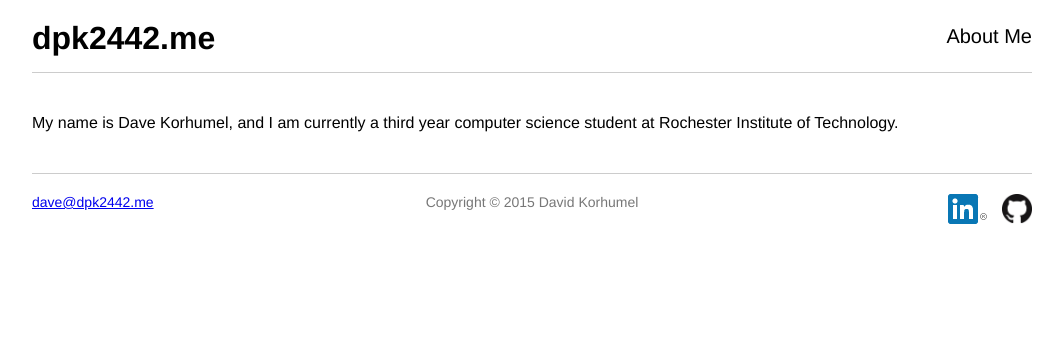
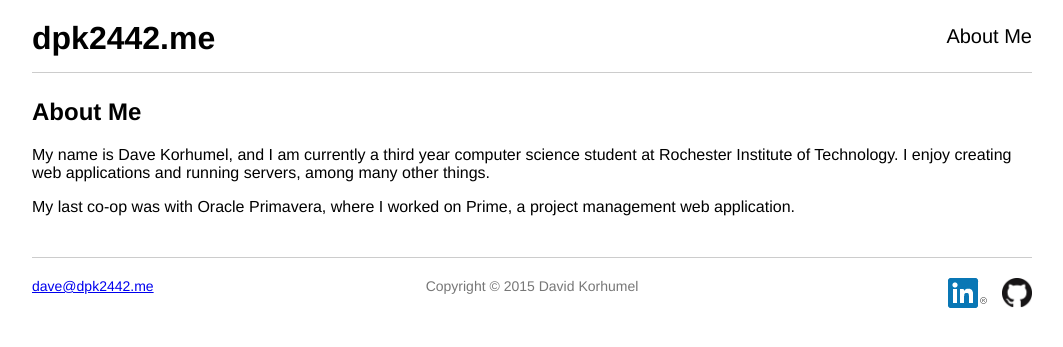
Before and after one commit to dpk2442/dpk2442.me, a Jekyll site: the page built from about.md, in a window 1280 px wide. Shown: the top 347 px of the page, without its empty margins (108-1171 px from the left). Built offline with Jekyll 4.4.1, drawn with Linux system fonts in a browser that asks for light colours.

Commit message:
update the about me page

```diff
--- a/about.md
+++ b/about.md
@@ -4,4 +4,8 @@ title: About Me
 permalink: /about/
 ---
 
-My name is Dave Korhumel, and I am currently a third year computer science student at Rochester Institute of Technology.
+# About Me
+
+My name is Dave Korhumel, and I am currently a third year computer science student at Rochester Institute of Technology. I enjoy creating web applications and running servers, among many other things.
+
+My last co-op was with Oracle Primavera, where I worked on Prime, a project management web application.
```
